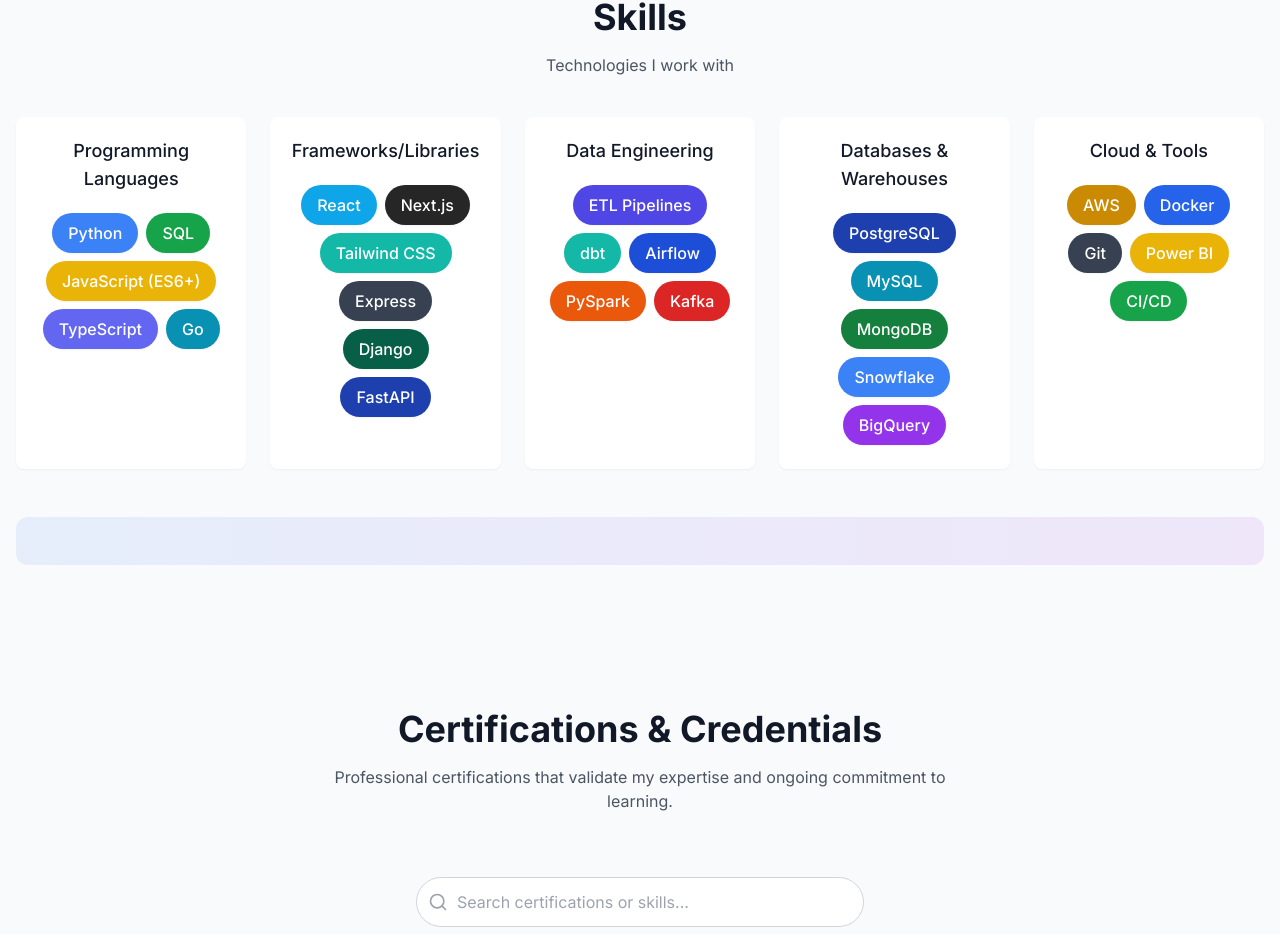
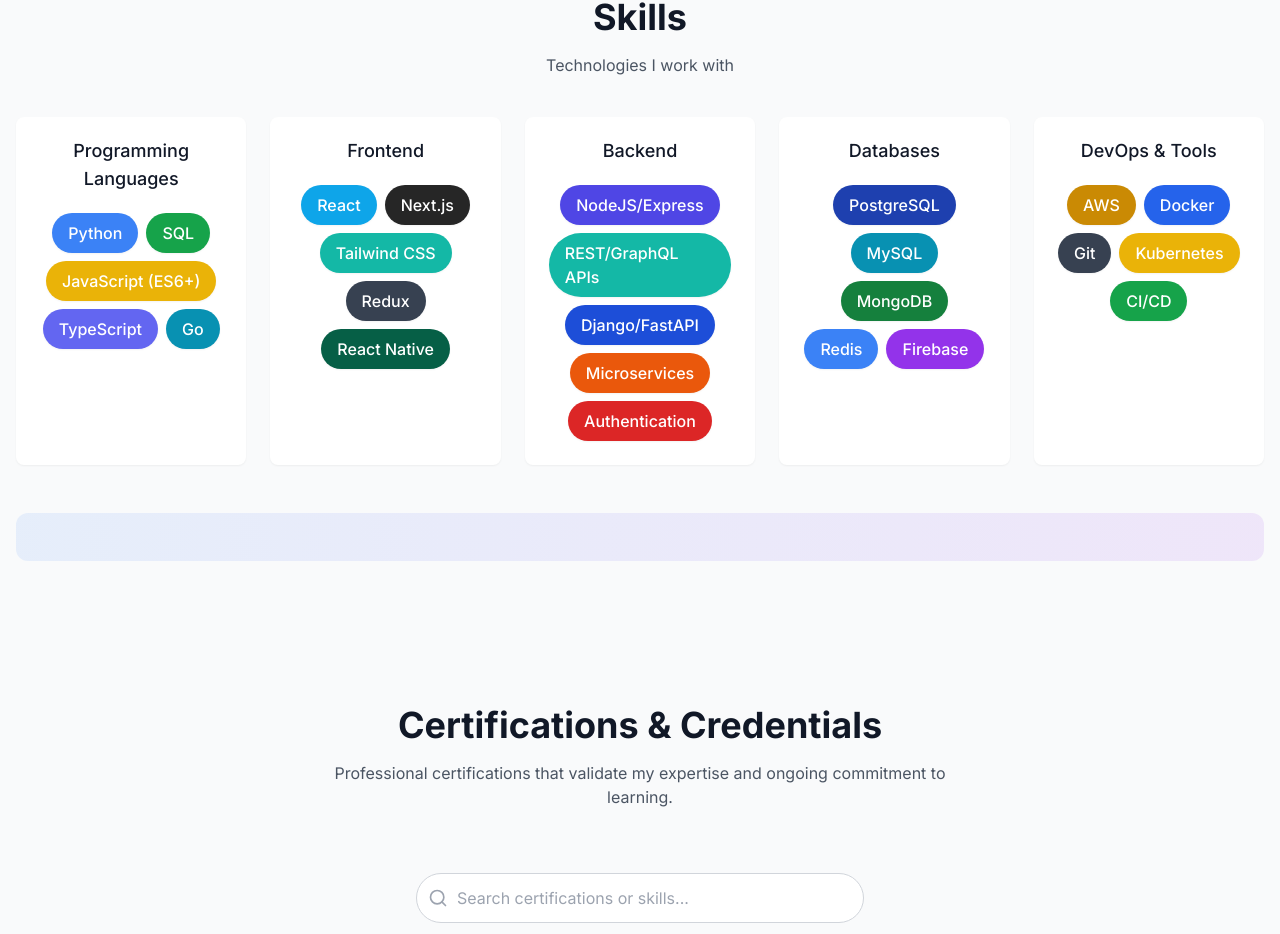
Before and after one commit to kib3tbrian/kbportfolio, a React (Create React App) app: page / in a window 1280 px wide. Shown: the part 6225-7159 px from the top of the page. Built offline with nearby package versions, Linux system fonts and the light colour scheme.

Commit message:
Update skills.js

```diff
--- a/src/data/skills.js
+++ b/src/data/skills.js
@@ -15,43 +15,42 @@
     ]
   },
     {
-    category: 'Frameworks/Libraries',
+    category: 'Frontend',
     skills: [
       { name: 'React', level: 82, color: 'bg-sky-500' },
       { name: 'Next.js', level: 80, color: 'bg-neutral-800' },
       { name: 'Tailwind CSS', level: 75, color: 'bg-teal-500' },
-      { name: 'Express', level: 76, color: 'bg-gray-700' },
-      { name: 'Django', level: 70, color: 'bg-emerald-800' },
-      { name: 'FastAPI', level: 72, color: 'bg-blue-800' }
+      { name: 'Redux', level: 76, color: 'bg-gray-700' },
+      { name: 'React Native', level: 70, color: 'bg-emerald-800' }
     ]
   },
   {
-    category: 'Data Engineering',
+    category: 'Backend',
     skills: [
-      { name: 'ETL Pipelines', level: 85, color: 'bg-indigo-600' },
-      { name: 'dbt', level: 80, color: 'bg-teal-500' },
-      { name: 'Airflow', level: 80, color: 'bg-blue-700' },
-      { name: 'PySpark', level: 75, color: 'bg-orange-600' },
-      { name: 'Kafka', level: 70, color: 'bg-red-600' }
+      { name: 'NodeJS/Express', level: 85, color: 'bg-indigo-600' },
+      { name: 'REST/GraphQL APIs', level: 80, color: 'bg-teal-500' },
+      { name: 'Django/FastAPI', level: 80, color: 'bg-blue-700' },
+      { name: 'Microservices', level: 75, color: 'bg-orange-600' },
+      { name: 'Authentication', level: 70, color: 'bg-red-600' }
     ]
   },
   {
-    category: 'Databases & Warehouses',
+    category: 'Databases',
     skills: [
       { name: 'PostgreSQL', level: 90, color: 'bg-blue-800' },
       { name: 'MySQL', level: 85, color: 'bg-cyan-600' },
       { name: 'MongoDB', level: 75, color: 'bg-green-700' },
-      { name: 'Snowflake', level: 80, color: 'bg-blue-500' },
-      { name: 'BigQuery', level: 80, color: 'bg-purple-600' }
+      { name: 'Redis', level: 80, color: 'bg-blue-500' },
+      { name: 'Firebase', level: 80, color: 'bg-purple-600' }
     ]
   },
   {
-    category: 'Cloud & Tools',
+    category: 'DevOps & Tools',
     skills: [
       { name: 'AWS', level: 80, color: 'bg-yellow-600' },
       { name: 'Docker', level: 75, color: 'bg-blue-600' },
       { name: 'Git', level: 85, color: 'bg-gray-700' },
-      { name: 'Power BI', level: 85, color: 'bg-yellow-500' },
+      { name: 'Kubernetes', level: 85, color: 'bg-yellow-500' },
       { name: 'CI/CD', level: 70, color: 'bg-green-600' }
     ]
   }
```
